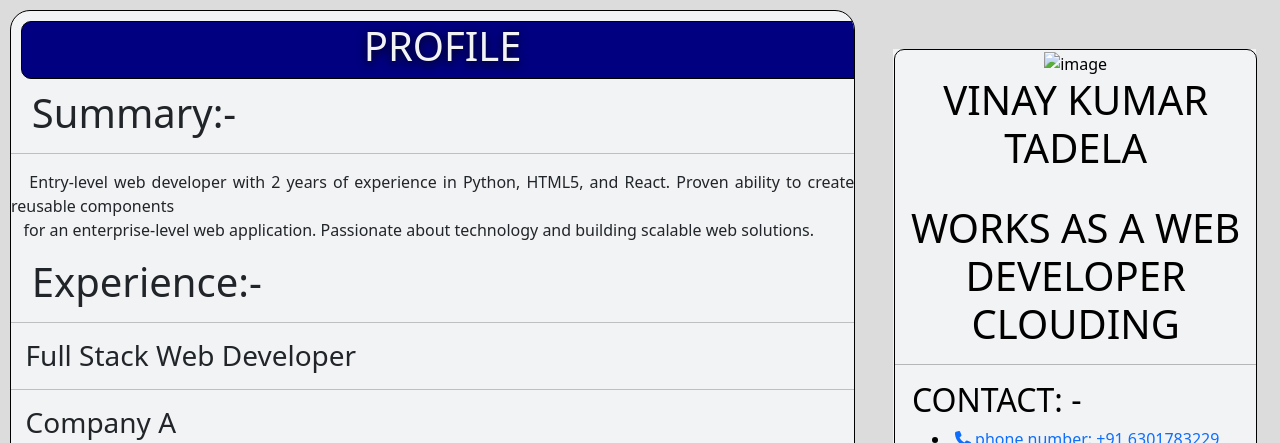
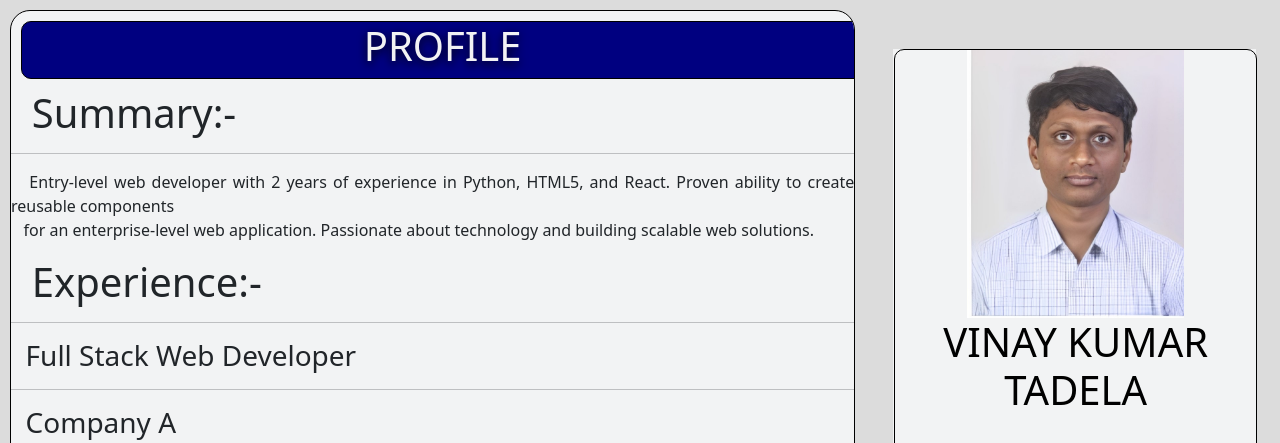
Before and after one commit to vinaytadela/VINAY-KUMAR-TADELA2032, a plain HTML site: page index.html in a window 1280 px wide. Shown: the top 443 px of the page. Drawn offline with nearby package versions, Linux system fonts and the light colour scheme.

Commit message:
Update index.html

```diff
--- a/index.html
+++ b/index.html
@@ -92,7 +92,7 @@
             <div class="bg-1">
                 <DIV CLASS="BG-2">
                 <div class="position-image">
-                    <img src="images-imp/v1.jpg" height="40%" width="60%"  alt="image">
+                    <img src="v1.jpg" height="40%" width="60%"  alt="image">
                 </div>
                 <div>
                     <div class="box-style">
```
